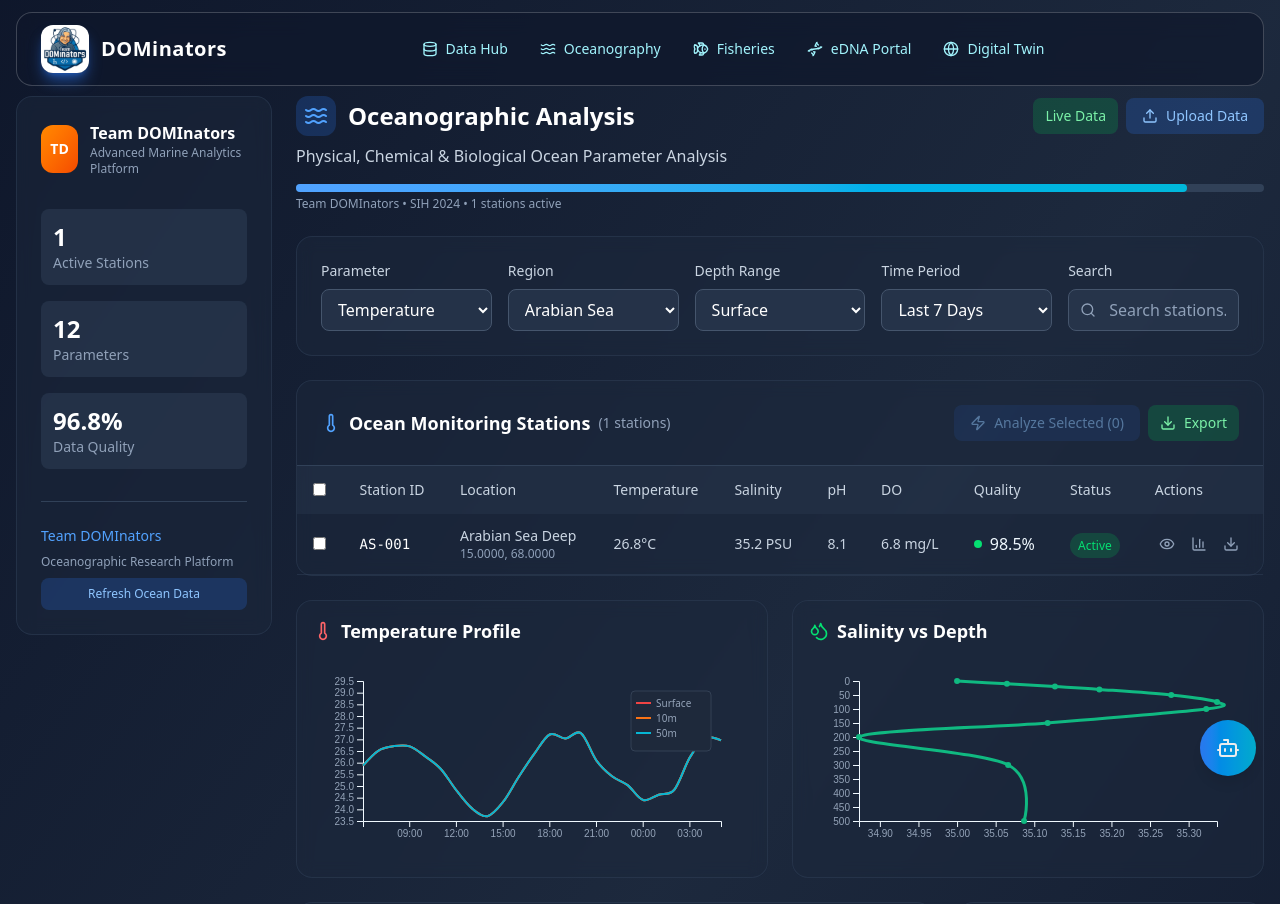
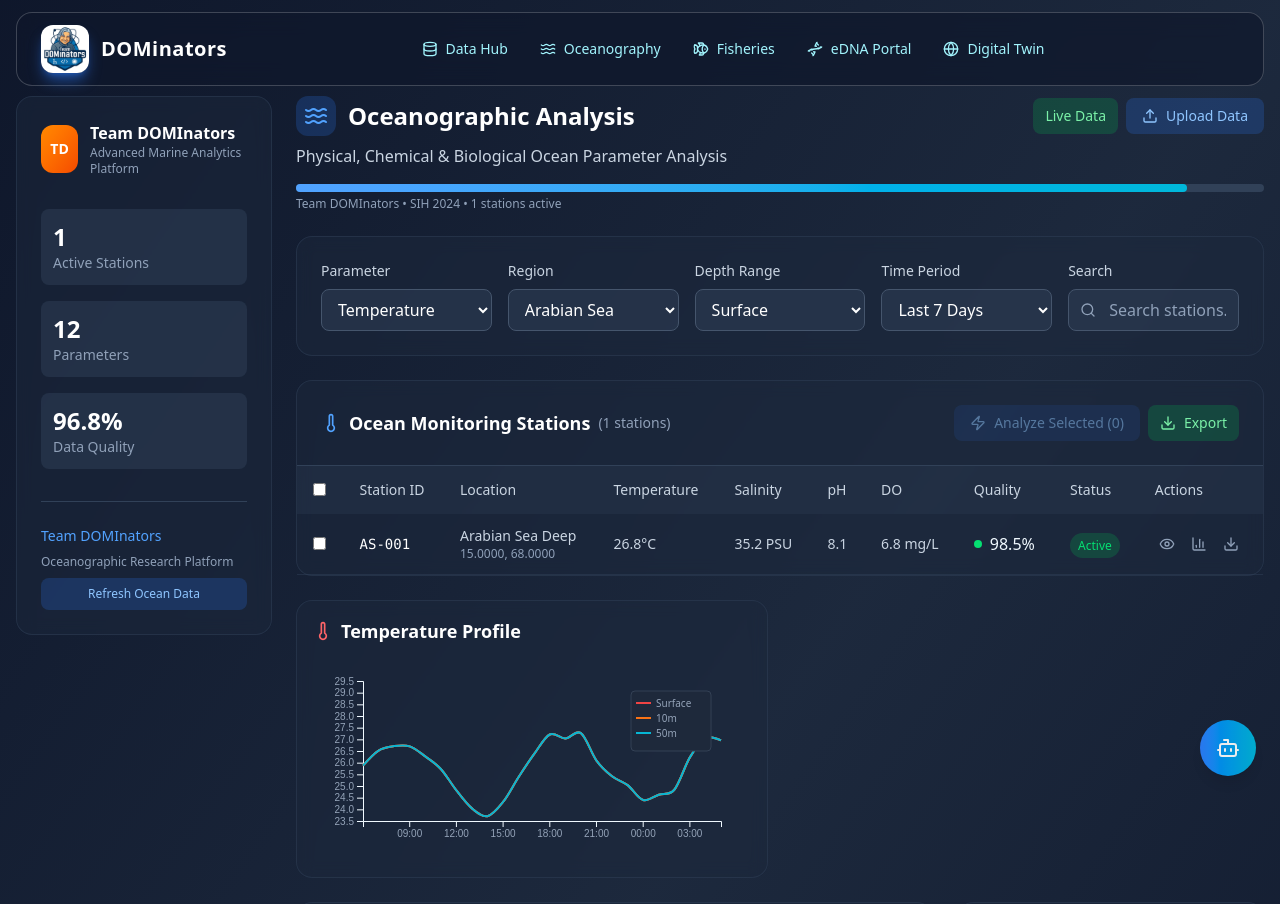
Before and after one commit to vdt1905/SIH-2025, a React (Vite) app in the folder frontend/: page /oceanography in a window 1280 px wide. Shown: the top 904 px of the page. Built offline with nearby package versions, Linux system fonts and the light colour scheme.

Commit message:
adding ai agent

```diff
--- a/frontend/src/pages/DataPortal.jsx
+++ b/frontend/src/pages/DataPortal.jsx
@@ -6,7 +6,7 @@ import {
     FileDown, FileText, Settings, Eye, Edit, Trash2, Plus
 } from 'lucide-react';
 import Navbar from '../components/Navbar';
-import VarunAIAgent from '../components/VarunAiAgent';
+import VarunAIAgent from '../components/VarunAIAgent';
 
 // Enhanced Navbar Component
 
--- a/frontend/src/pages/EDNAportal.jsx
+++ b/frontend/src/pages/EDNAportal.jsx
@@ -7,7 +7,7 @@ import {
 } from 'lucide-react';
 import * as d3 from 'd3';
 import Navbar from '../components/Navbar';
-import VarunAIAgent from '../components/VarunAiAgent';
+import VarunAIAgent from '../components/VarunAIAgent';
 
 
 
--- a/frontend/src/pages/FisheriesPortal.jsx
+++ b/frontend/src/pages/FisheriesPortal.jsx
@@ -8,7 +8,7 @@ import {
     Microscope, LineChart, PieChart, Monitor, Satellite, FlaskConical
 } from 'lucide-react';
 import Navbar from '../components/Navbar';
-import VarunAIAgent from '../components/VarunAiAgent';
+import VarunAIAgent from '../components/VarunAIAgent';
 
 // Navbar Component
 
--- a/frontend/src/pages/Home.jsx
+++ b/frontend/src/pages/Home.jsx
@@ -2,8 +2,9 @@ import Features from '../components/Features'
 import Hero from '../components/Hero'
 import Navbar from '../components/Navbar'
 import Footer from '../components/Footer'
-import VarunAIAgent from '../components/VarunAiAgent'
+import VarunAIAgent from '../components/VarunAIAgent'
 import { useState } from 'react'
+
 
 function Home() {
     const [isVarunOpen, setIsVarunOpen] = useState(false);
--- a/frontend/src/pages/MarineDigitalTwinPlatform.jsx
+++ b/frontend/src/pages/MarineDigitalTwinPlatform.jsx
@@ -6,7 +6,7 @@ import {
 } from 'lucide-react';
 import * as d3 from 'd3';
 import Navbar from '../components/Navbar';
-import VarunAIAgent from '../components/VarunAiAgent';
+import VarunAIAgent from '../components/VarunAIAgent';
 
 
 
--- a/frontend/src/pages/OceanographicPortal.jsx
+++ b/frontend/src/pages/OceanographicPortal.jsx
@@ -8,7 +8,7 @@ import {
 } from 'lucide-react';
 import * as d3 from 'd3';
 import Navbar from '../components/Navbar';
-import VarunAIAgent from '../components/VarunAiAgent';
+import VarunAIAgent from '../components/VarunAIAgent';
 
 // Navbar Component
 
@@ -840,13 +840,7 @@ export default function OceanographicPortal() {
                                 </div>
 
                                 {/* Salinity Profile */}
-                                <div className="col-span-6 bg-slate-800/50 rounded-2xl border border-slate-700/50 backdrop-blur-sm p-4">
-                                    <h3 className="text-lg font-semibold text-white mb-4 flex items-center gap-2">
-                                        <Droplets className="w-5 h-5 text-green-400" />
-                                        Salinity vs Depth
-                                    </h3>
-                                    <div ref={salinityChartRef} className="w-full"></div>
-                                </div>
+
                             </div>
 
                             {/* Current Analysis & Water Mass */}
```
